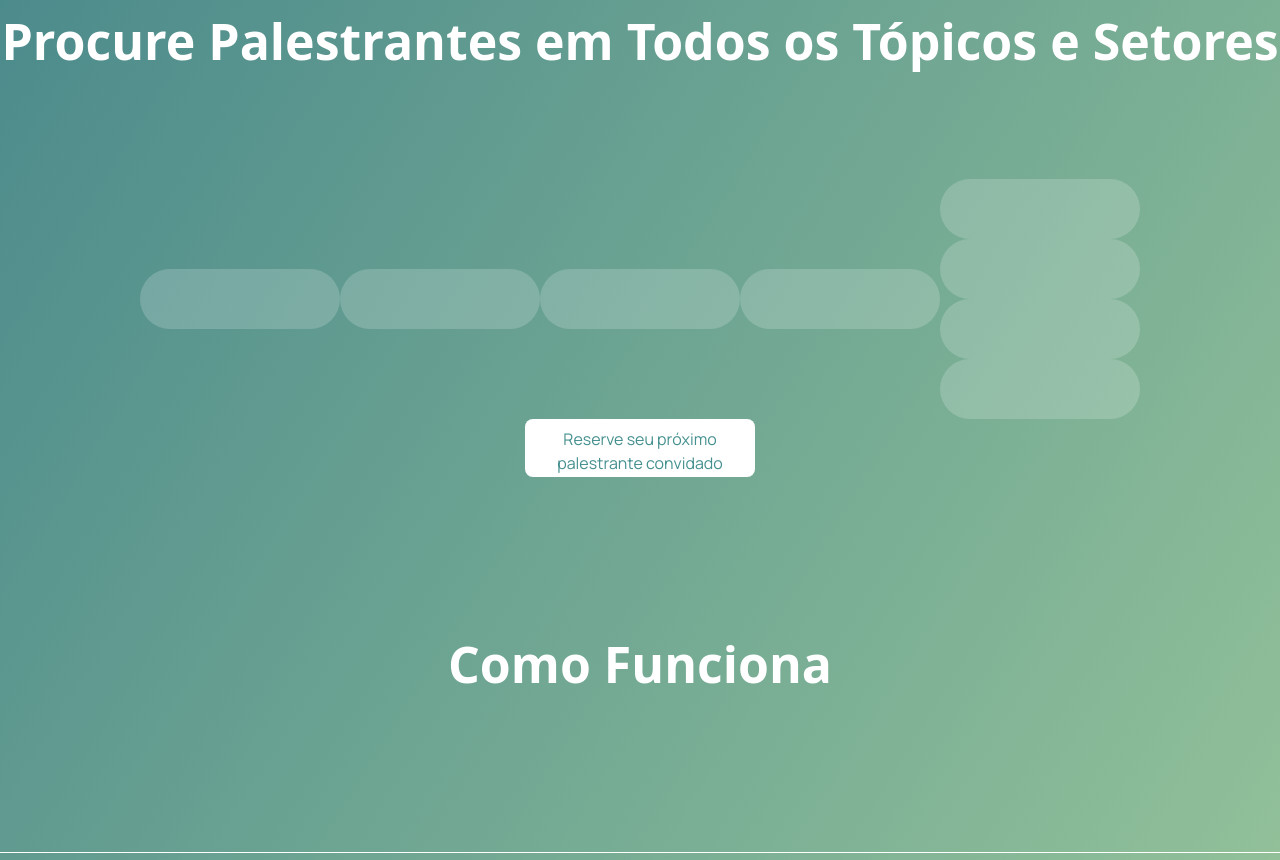
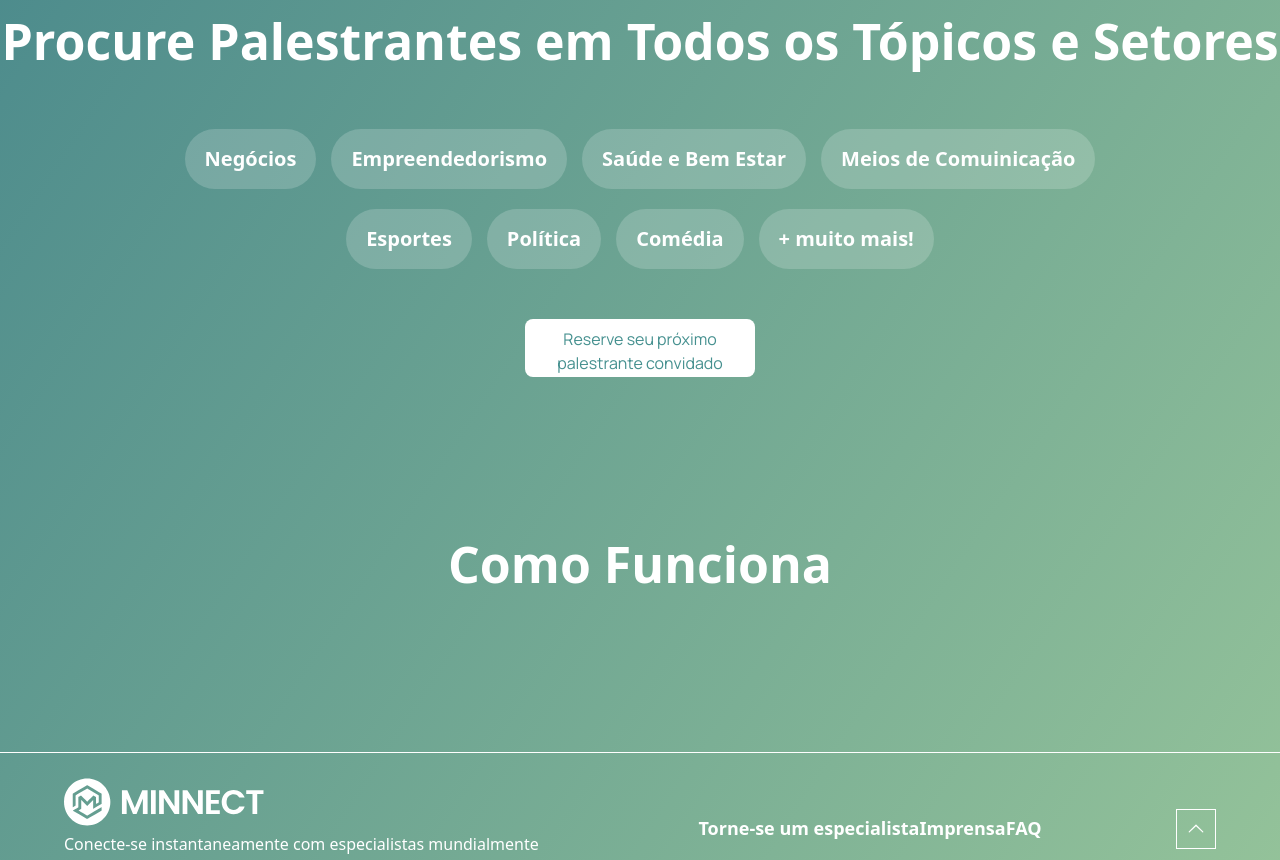
Before and after one commit to ebagabee/Minnect-BR, a React (Vite) app: page /podcast in a window 1280 px wide. Shown: the part 980-1840 px from the top of the page. Built offline with nearby package versions, Linux system fonts and the light colour scheme.

Commit message:
scrolltotop arrow

```diff
--- a/src/components/Footer/index.jsx
+++ b/src/components/Footer/index.jsx
@@ -3,6 +3,13 @@ import icon from '../../assets/icon.svg'
 import arrowUp from '../../assets/arrow-up.svg'
 
 function Footer() {
+    const scrollToTop = () => {
+        window.scrollTo({
+            top: 0,
+            behavior: 'smooth'
+        });
+    };
+
     return (
         <footer>
             <div className='up-footer'>
@@ -17,7 +24,7 @@ function Footer() {
                     <a href="">FAQ</a>
                 </nav>
 
-                <div className='arrow-up'>
+                <div className='arrow-up' onClick={scrollToTop}>
                     <img src={arrowUp} alt="arrow-up" />
                 </div>
             </div>
--- a/src/components/PodcastCard1/podcastcard1.css
+++ b/src/components/PodcastCard1/podcastcard1.css
@@ -1,9 +1,16 @@
 @import url('../../App.css');
 
 .podcastcard1 {
-    width: 200px;
+    width: max-content;
     height: 60px;
     background-color: #ffffff2e;
     border-radius: 50px;
     color: #FFFFFF;
+    text-align: center;
+    font-size: 20px;
+    display: flex;
+    align-items: center;
+    padding: 20px;
+    justify-content: center;
+    font-weight: 600;
 }
--- a/src/pages/Podcast/index.jsx
+++ b/src/pages/Podcast/index.jsx
@@ -32,15 +32,17 @@ function Podcast() {
                 <div className='browse-speakers'>
                     <h1>Procure Palestrantes em Todos os Tópicos e Setores</h1>
                     <div className='browse__cards'>
-                        <Card1 />
-                        <Card1 />
-                        <Card1 />
-                        <Card1 />
-                        <div>
-                            <Card1 />
-                            <Card1 />
-                            <Card1 />
-                            <Card1 />
+                        <div className='browse__cards-up'>
+                            <Card1 texto="Negócios"/>
+                            <Card1 texto="Empreendedorismo"/>
+                            <Card1 texto="Saúde e Bem Estar"/>
+                            <Card1 texto="Meios de Comuinicação"/>
+                        </div>
+                        <div className='browse__cards-down'>
+                            <Card1 texto="Esportes"/>
+                            <Card1 texto="Política"/>
+                            <Card1 texto="Comédia"/>
+                            <Card1 texto="+ muito mais!"/>
                         </div>
                     </div>
                     <div className='browse-speakers__btn'>
--- a/src/pages/Podcast/podcast.css
+++ b/src/pages/Podcast/podcast.css
@@ -53,6 +53,7 @@
     display: flex;
     justify-content: center;
     align-items: center;
+    margin-top: 50px;
 }
 
 .podcast-how {
@@ -66,12 +67,25 @@
 }
 
 .browse__cards {
-    margin-top: 100px;
+    margin-top: 50px;
     width: 100%;
     display: flex;
     justify-content: center;
     align-items: center;
+    flex-direction: column;
+    gap: 20px;
 }
+
+.browse__cards-up {
+    display: flex;
+    gap: 15px;
+}
+
+.browse__cards-down {
+    display: flex;
+    gap: 15px;
+}
+
 
 @media screen and (max-width: 820px) {
     .podcast {
--- a/src/pages/Press/index.jsx
+++ b/src/pages/Press/index.jsx
@@ -45,7 +45,7 @@ function Press() {
             Configure seu perfil de especialista no Minnect, defina suas taxas e comece a monetizar seu tempo e experiência.
             </p>
             <div className='press-text__btn'>
-                <Button  background="white" color="#2a7f91" width="230px" height="58px" content="Junte-se como um especialista" fontSize="16px" />
+                <Button  background="white" color="#2a7f91" width="230px" height="58px" content="Junte-se como um especialista" fontSize="16px" weight="600"/>
             </div>
             </section>
             <Slide />
```
Also changed, not shown: src/components/PodcastCard2/index.jsx (added), src/components/PodcastCard2/podcastcard2.css (added).
